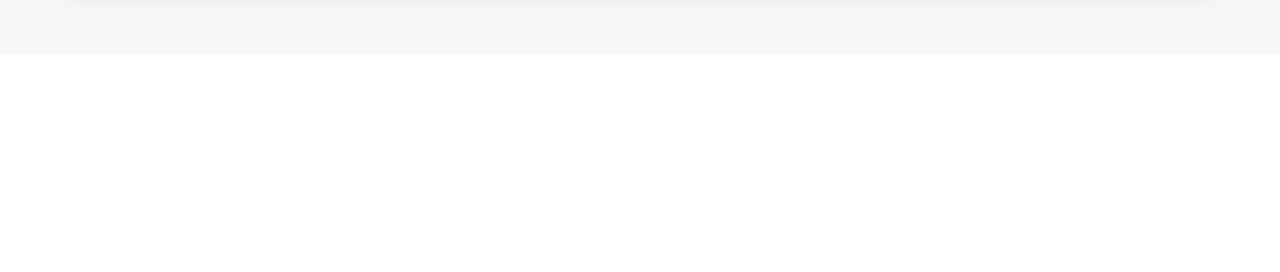
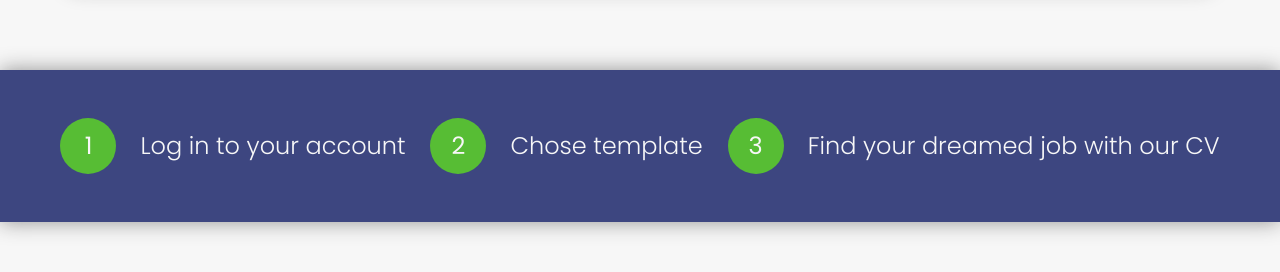
Before and after one commit to mizdebski77/YCM, a Next.js app: page / in a window 1280 px wide. Shown: the part 2316-2588 px from the top of the page. Before the commit the page ends 2370 px from the top, so only its background shows below. Built offline with nearby package versions, Linux system fonts and the light colour scheme.

Commit message:
Path section added

```diff
--- a/src/app/core/arrays.ts
+++ b/src/app/core/arrays.ts
@@ -15,3 +15,9 @@ export const choseUsData = [
     '🚀 Lorem ipsum soda sribjxaajbc abc acai',
     '🚀 Lorem ipsum soda sribjxaajbc abc acai',
 ];
+
+export const pathData = [
+    { id: 1, text: 'Log in to your account' },
+    { id: 2, text: 'Chose template' },
+    { id: 3, text: 'Find your dreamed job with our CV' },
+];
--- a/src/app/features/Home/hero.tsx
+++ b/src/app/features/Home/hero.tsx
@@ -2,14 +2,16 @@ import { Header } from './header';
 import { HowItWorks } from './howItWorks';
 import { Informations } from './informations';
 import { OurCreator } from './ourCreator';
+import { Path } from './path';
 
 export const Hero = () => {
     return (
-        <main className='overflow-x-hidden pb-16'>
+        <main className='overflow-x-hidden pb-16 '>
             <Header />
             <Informations />
             <HowItWorks />
             <OurCreator />
+            <Path />
         </main>
     )
 }
--- /dev/null
+++ b/src/app/features/Home/path.tsx
@@ -0,0 +1,15 @@
+import { pathData } from '@/app/core/arrays';
+import React from 'react';
+
+export const Path = () => {
+    return (
+        <div className='w-full bg-blue p-12 mt-20 shadow-[0_0_20px_#919191] flex justify-around'>
+            {pathData.map((information) => (
+                <div key={information.id} className='flex items-center gap-6'>
+                    <span className='bg-green text-white flex justify-center items-center w-[56px] h-[56px]  rounded-full text-2xl'>{information.id}</span>
+                    <span className='text-white text-2xl font-light'>{information.text}</span>
+                </div>
+            ))}
+        </div>
+    );
+};
```
